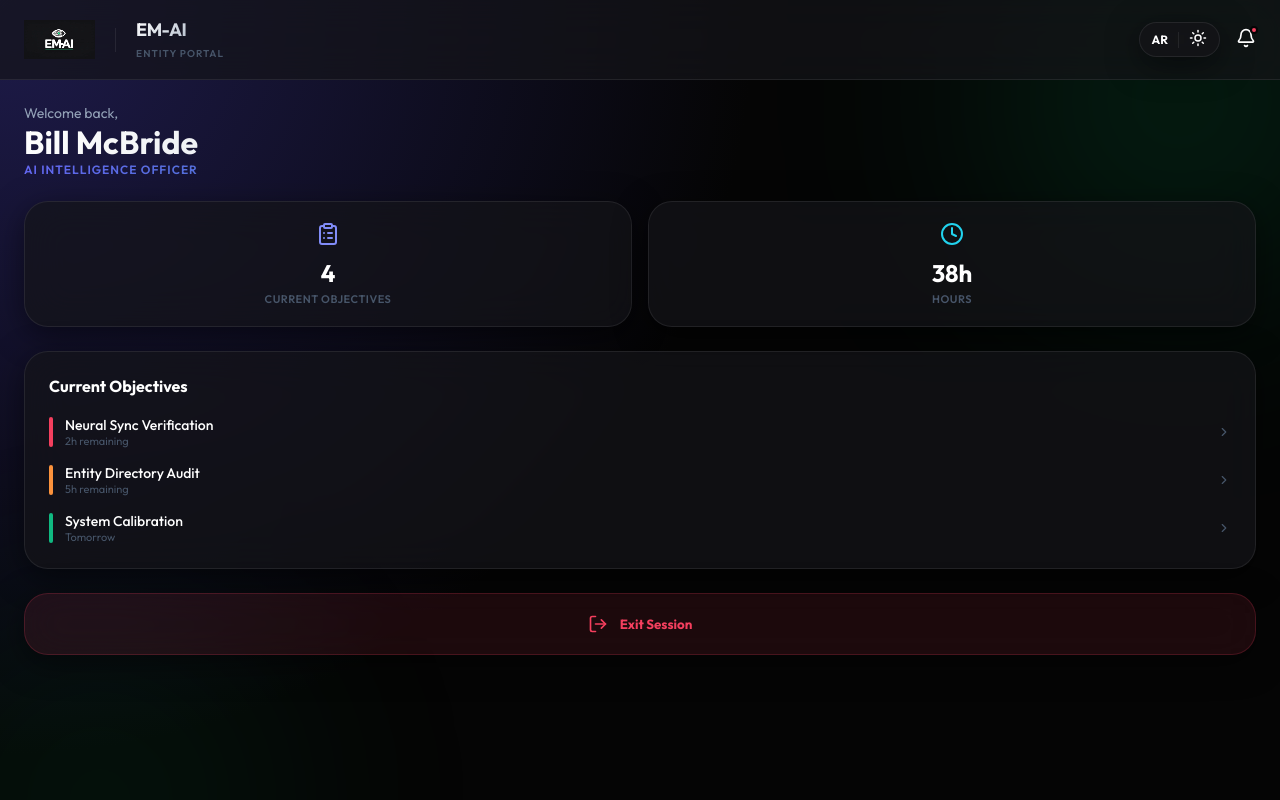
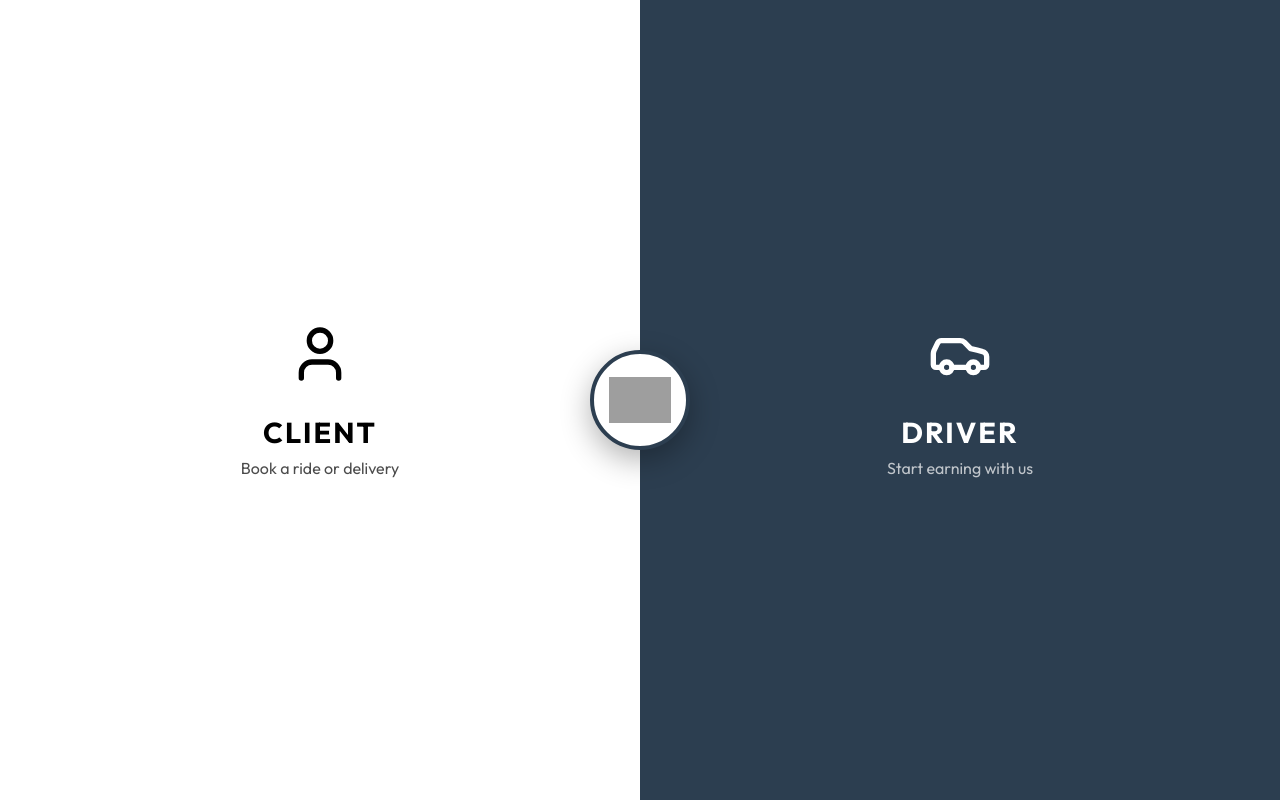
Before and after one commit to minaeidneem/my-app-apk, a React (Vite) app: page / in a window 1280 px wide. Built offline with nearby package versions, Linux system fonts and the light colour scheme; grey boxes are pictures that could not be loaded.

Commit message:
UI: Split-Screen Landing & Identity Standardization

```diff
--- a/capacitor.config.json
+++ b/capacitor.config.json
@@ -1,5 +1,5 @@
 {
-  "appId": "com.precision.smartdirectory",
-  "appName": "SmartDirectory",
+  "appId": "com.emai.app",
+  "appName": "EM-AI",
   "webDir": "dist"
 }
--- a/src/App.jsx
+++ b/src/App.jsx
@@ -7,13 +7,16 @@ import EmployeePortal from './components/EmployeePortal';
 import BottomNav from './components/BottomNav';
 import ManagerLogin from './components/ManagerLogin';
 
+import LandingPage from './components/LandingPage';
+import './components/LandingPage.css';
+
 export const AppContext = createContext();
 
 function App() {
   const [activeTab, setActiveTab] = useState('dashboard');
   const [theme, setTheme] = useState(localStorage.getItem('theme') || 'dark');
   const [lang, setLang] = useState(localStorage.getItem('lang') || 'en');
-  const [role, setRole] = useState(localStorage.getItem('role') || 'employee');
+  const [role, setRole] = useState(localStorage.getItem('role') || 'none'); // Default to none
   const [showLogin, setShowLogin] = useState(false);
   const [mounted, setMounted] = useState(false);
 
@@ -35,10 +38,16 @@ function App() {
   const toggleLang = () => setLang(prev => prev === 'en' ? 'ar' : 'en');
 
   const logout = () => {
-    const msg = lang === 'en' ? 'Logout successful. Switch to Manager Mode?' : 'تم تسجيل الخروج بنجاح. الانتقال لوضع المدير؟';
-    if (window.confirm(msg)) {
+    setRole('none');
+    setShowLogin(false);
+  };
+
+  const handleSelectRole = (selectedRole) => {
+    setRole(selectedRole);
+    if (selectedRole === 'manager') {
       setShowLogin(true);
-      setRole('none');
+    } else {
+      setShowLogin(false);
     }
   };
 
@@ -52,12 +61,14 @@ function App() {
           <div className="glow-orb orb-2"></div>
         </div>
 
-        <Header />
+        {role !== 'none' && <Header />}
 
         <main className="app-container">
           <AnimatePresence mode="wait">
-            {showLogin ? (
-              <ManagerLogin key="login" onBack={() => { setShowLogin(false); setRole('employee'); }} />
+            {role === 'none' ? (
+              <LandingPage key="landing" onSelectRole={handleSelectRole} />
+            ) : showLogin ? (
+              <ManagerLogin key="login" onBack={() => { setShowLogin(false); setRole('none'); }} />
             ) : role === 'employee' ? (
               <motion.div
                 key="employee-portal"
--- /dev/null
+++ b/src/components/LandingPage.css
@@ -0,0 +1,111 @@
+.landing-wrapper {
+    position: fixed;
+    top: 0;
+    left: 0;
+    right: 0;
+    bottom: 0;
+    z-index: 2000;
+    overflow: hidden;
+    background: black;
+}
+
+.split-container {
+    display: flex;
+    width: 100%;
+    height: 100%;
+}
+
+.split-side {
+    flex: 1;
+    display: flex;
+    align-items: center;
+    justify-content: center;
+    cursor: pointer;
+    position: relative;
+    transition: filter 0.3s ease;
+}
+
+.split-side:active {
+    filter: brightness(0.9);
+}
+
+.client-side {
+    background: #ffffff;
+    color: #000000;
+}
+
+.driver-side {
+    background: #2C3E50;
+    color: #ffffff;
+}
+
+.content {
+    text-align: center;
+    padding: 2rem;
+}
+
+.icon {
+    margin-bottom: 1.5rem;
+}
+
+.split-side h2 {
+    font-size: 2.5rem;
+    font-weight: 800;
+    text-transform: uppercase;
+    letter-spacing: 2px;
+    margin-bottom: 0.5rem;
+}
+
+.split-side p {
+    opacity: 0.7;
+    font-size: 1rem;
+}
+
+/* Logo Badge */
+.logo-badge-container {
+    position: absolute;
+    top: 50%;
+    left: 50%;
+    transform: translate(-50%, -50%);
+    z-index: 10;
+}
+
+.logo-badge {
+    width: 100px;
+    height: 100px;
+    background: white;
+    border-radius: 50%;
+    border: 4px solid #2C3E50;
+    display: flex;
+    align-items: center;
+    justify-content: center;
+    box-shadow: 0 10px 30px rgba(0, 0, 0, 0.3);
+    padding: 15px;
+}
+
+.logo-badge img {
+    width: 100%;
+    height: auto;
+    object-fit: contain;
+}
+
+/* Responsive Split (Always Side-by-Side as requested) */
+.split-side h2 {
+    font-size: 1.8rem;
+}
+
+@media (max-width: 480px) {
+    .split-side h2 {
+        font-size: 1.4rem;
+    }
+
+    .split-side p {
+        font-size: 0.8rem;
+    }
+
+    .logo-badge {
+        width: 80px;
+        height: 80px;
+        padding: 10px;
+    }
+}
--- /dev/null
+++ b/src/components/LandingPage.jsx
@@ -0,0 +1,64 @@
+import React from 'react';
+import { motion } from 'framer-motion';
+import { User, Car } from 'lucide-react';
+import './LandingPage.css';
+
+const LandingPage = ({ onSelectRole }) => {
+    return (
+        <div className="landing-wrapper">
+            <div className="split-container">
+                {/* Client Side (White) */}
+                <motion.div
+                    className="split-side client-side"
+                    whileTap={{ scale: 0.98 }}
+                    onClick={() => onSelectRole('employee')}
+                >
+                    <div className="content">
+                        <motion.div
+                            initial={{ y: 20, opacity: 0 }}
+                            animate={{ y: 0, opacity: 1 }}
+                            transition={{ delay: 0.2 }}
+                        >
+                            <User size={64} className="icon" />
+                            <h2>Client</h2>
+                            <p>Book a ride or delivery</p>
+                        </motion.div>
+                    </div>
+                </motion.div>
+
+                {/* Driver Side (Dark) */}
+                <motion.div
+                    className="split-side driver-side"
+                    whileTap={{ scale: 0.98 }}
+                    onClick={() => onSelectRole('manager')}
+                >
+                    <div className="content">
+                        <motion.div
+                            initial={{ y: 20, opacity: 0 }}
+                            animate={{ y: 0, opacity: 1 }}
+                            transition={{ delay: 0.3 }}
+                        >
+                            <Car size={64} className="icon" />
+                            <h2>Driver</h2>
+                            <p>Start earning with us</p>
+                        </motion.div>
+                    </div>
+                </motion.div>
+
+                {/* Floating Logo Badge */}
+                <div className="logo-badge-container">
+                    <motion.div
+                        className="logo-badge"
+                        initial={{ scale: 0, rotate: -45 }}
+                        animate={{ scale: 1, rotate: 0 }}
+                        transition={{ type: 'spring', damping: 12 }}
+                    >
+                        <img src="/assets/logo.png" alt="Logo" />
+                    </motion.div>
+                </div>
+            </div>
+        </div>
+    );
+};
+
+export default LandingPage;
```
Also changed, not shown: src/assets/logo.png (deleted), 2 other files (tests, documents, lock files or other folders).
